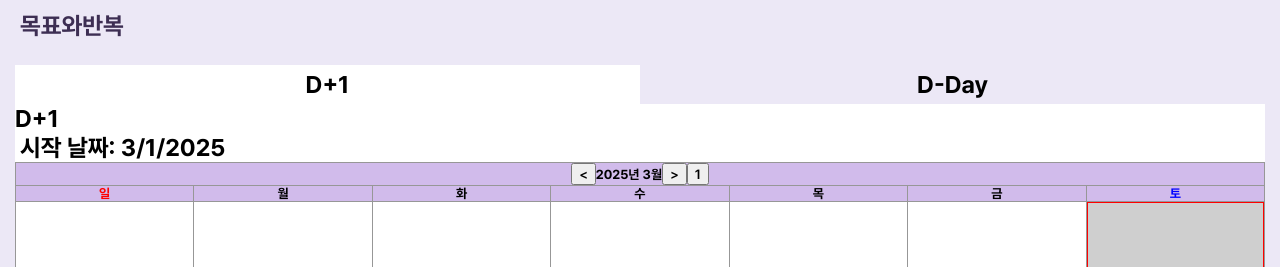
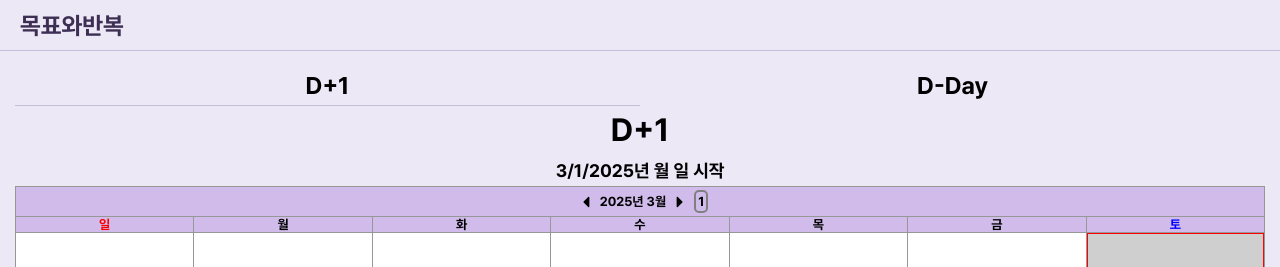
Before and after one commit to Leafurya/Goal-Routine, a React (Create React App) app: page /Create in a window 1280 px wide. Shown: the top 267 px of the page. Built offline with nearby package versions, Linux system fonts and the light colour scheme; no server answers; a web font is replaced by a local one.

Commit message:
update
헤더 디자인 변경
캘린더 디자인 수정
프로젝트 삭제 버튼 디자인 수정
프로젝트 생성 디자인 수정

```diff
--- a/src/App.css
+++ b/src/App.css
@@ -1,11 +1,13 @@
 @import url(//fonts.googleapis.com/earlyaccess/jejugothic.css);
 @import "./style/var.css";
+html{
+	height: 100%;
+}
 body{
-	position: absolute;
-	height: 100%;
-	width: 100%;
+
+
 	font-size: x-large;
-	/* overflow:hidden; */
+	overflow:hidden;
 	/* font-family: 'Jeju Gothic', sans-serif; */
 	font-family: "Pretendard";
 	font-weight: 700;
@@ -15,22 +17,30 @@ body{
 	-moz-user-select: -moz-none !important;
 	-ms-user-select: none !important;
 	user-select: none !important;
-	overflow-y: scroll;
+	/* overflow-y: scroll; */
+
+	position: relative;
+	height: 100%;
+	width: 100%;
 }
 li{
 	list-style: none;
 }
 .App{
+	position: absolute;
 	display: flex;
-	position: absolute;
-	/* overflow:hidden; */
-	height: 100vh;
+	flex-direction: column;
+	height: 100%;
 	width: 100%;
+
+	/* position: absolute; */
+	overflow: hidden;
+
 	background-color: var(--bg-color);
 	/* background-color: #E3E9FF; */
 	/* background-color: #fff; */
-	flex-direction: column;
-	overflow-y: scroll;
+
+	/* overflow-y: scroll; */
 	/* background-color: #7965bd; */
 }
 textarea,input{
@@ -46,10 +56,11 @@ textarea,input{
 	display: flex;
 	align-items: center;
 	flex-wrap: wrap;
+	height:50px;
 
-	height: 50px;
+	/* height: 50px; */
 
-
+	border-bottom: 1px solid var(--header-border-color);
 	/* box-shadow: 0 2px 4px var(--header-bg-color); */
 }
 .app_header .title{
--- a/src/App.js
+++ b/src/App.js
@@ -40,10 +40,7 @@ function App() {
 	return (
 
 		<div className="App">
-			<Headroom>
-				<Header></Header>
-				{/* <header className="my-header">스크롤하면 숨겨짐</header> */}
-			</Headroom>
+			<Header></Header>
 			<BrowserRouter>
 				<Routes>
 					<Route path="/" element={<Lobby/>}></Route>
--- a/src/component/Create.js
+++ b/src/component/Create.js
@@ -11,6 +11,7 @@ import Calendar from './global/Calendar.js';
 import TaskCard from './global/TaskCard.js';
 
 import ProjectModule from '../modules/Project/Interface.js';
+import { FaArrowRight } from "react-icons/fa";
 
 function CreateV3({}){
 	//프로젝트 생성 컴포넌트트
@@ -88,19 +89,25 @@ function CreateV3({}){
 							D-Day
 						</label>
 					</div>
-					<div style={{backgroundColor:"white"}}>
+					<div>
 						{
 							type==="+"?(
 								<>
-									<div>
+									<div className="create_d_type">
+										<label>
 											D+{ProjectModule.GetDaysBetween(start,today)+1}
-									</div>
-									<div>
-										<input name={"start"} style={{display:"none"}} id="start_date" type="text" defaultValue={start}></input>
-										<label htmlFor='start_date'>
-											시작 날짜: {start}
 										</label>
 									</div>
+									<div className="create_date">
+										<div>
+											<input name={"start"} style={{display:"none"}} id="start_date" type="text" defaultValue={start} onClick={()=>{
+											}}></input>
+											<label htmlFor='start_date'>
+													{start.split(".")[0]}년 {start.split(".")[1]}월 {start.split(".")[2]}일 시작
+											</label>
+										</div>
+									</div>
+
 									<div className='day_pick'>
 										<div>
 											<Calendar start={new Date(start)} onChange={(date)=>{
@@ -119,7 +126,7 @@ function CreateV3({}){
 								</>
 							):(
 								<>
-									<div>
+									<div className="create_d_type">
 										<label htmlFor='prj_day'>
 											D-<span >{ProjectModule.GetDaysBetween(start,end??start)}</span>
 										</label>
@@ -148,19 +155,36 @@ function CreateV3({}){
 											refresh([]);
 										}}></input>
 									</div>
+									<div className="create_date">
 										<div>
 											<input name={"start"} style={{display:"none"}} id="start_date" type="text" defaultValue={start} onClick={()=>{
 											}}></input>
-										<label  htmlFor='start_date'>
-											시작 날짜: {start}
+											<label htmlFor='start_date'>
+												<div>
+													{start.split(".")[0]}년
+												</div>
+												<div>
+													{start.split(".")[1]}월 {start.split(".")[2]}일
+												</div>
 											</label>
 										</div>
+										<FaArrowRight></FaArrowRight>
 										<div>
 											<input name={"end"} style={{display:"none"}} id="end_date" type="text" defaultValue={end??start} onClick={()=>{
 											}}></input>
-										<label  htmlFor='end_date'>
-											종료 날짜: {end??""}
+											<label htmlFor='end_date'>
+												{end?(
+												<>
+													<div>
+														{end.split(".")[0]}년
+													</div>
+													<div>
+														{end.split(".")[1]}월 {end.split(".")[2]}일
+													</div>
+												</>
+												):""}
 											</label>
+										</div>
 									</div>
 									<div className='day_pick'>
 										<div>
@@ -320,6 +344,22 @@ export function Modify(){
 		<div className="borad">
 			<form className='main_platform'>
 				<div className='type_pick'>
+					{
+						type==="todo"?(""):(
+						<>
+							{/* <input type="button" value="그룹 추가" onClick={()=>{
+								let temp=taskGroupCount+1;
+								setTaskGroupConut(temp);
+							}}></input> */}
+							<label className="delete_project">
+								<input style={{display:"none"}} type="button" value="삭제" onClick={()=>{
+									ProjectModule.RemoveProject(id);
+									navigate(-1);
+								}}></input>
+								<span>프로젝트 삭제</span>
+							</label>
+						</>)
+					}
 					<div className="title">
 						<TextInput disabled={disabled} name={"title"} placeholder={'제목'} className={"input"} data={"task_input"} value={title} id="input_for_title" onChange={(event)=>{
 							title=event.target.value
@@ -345,19 +385,7 @@ export function Modify(){
 							}
 						</ul>
 						<div>
-							{
-								type==="todo"?(""):(
-								<>
-									{/* <input type="button" value="그룹 추가" onClick={()=>{
-										let temp=taskGroupCount+1;
-										setTaskGroupConut(temp);
-									}}></input> */}
-									<input type="button" value="삭제" onClick={()=>{
-										ProjectModule.RemoveProject(id);
-										navigate(-1);
-									}}></input>
-								</>)
-							}
+
 
 						</div>
 					</div>
--- a/src/component/global/Calendar.js
+++ b/src/component/global/Calendar.js
@@ -1,5 +1,6 @@
 import React, { useState } from "react";
 import "../../style/CalendarStyle.css"
+import { FaCaretLeft,FaCaretRight } from "react-icons/fa";
 
 /**
  *
@@ -71,19 +72,32 @@ export default ({select,fontSize,textAlign,children,onChange,start,end,min})=>{
 		<table style={{fontSize:"small"}} id="calendar">
 			<thead>
 				<tr>
-					<td className="month" colSpan={7}>
-						<input type="button" value="<" onClick={()=>{
+					<td colSpan={7}>
+						<div className="month">
+							<label className="move_month">
+								<input style={{display:"none"}} type="button" onClick={()=>{
 									date.setMonth(date.getMonth()-1)
 									setDate(new Date(date))
 								}}></input>
+								<FaCaretLeft></FaCaretLeft>
+							</label>
+							<div>
 								{`${year}년 ${month+1}월`}
-						<input type="button" value=">" onClick={()=>{
+							</div>
+							<label className="move_month">
+								<input style={{display:"none"}} type="button" onClick={()=>{
 									date.setMonth(date.getMonth()+1)
 									setDate(new Date(date))
 								}}></input>
+								<FaCaretRight></FaCaretRight>
+							</label>
+							<label className="goto_today">
 								<input type="button" value={today.getDate()} onClick={()=>{
 									setDate(new Date(today))
 								}}></input>
+								{today.getDate()}
+							</label>
+						</div>
 					</td>
 				</tr>
 				<tr>
--- a/src/component/global/TaskCard.js
+++ b/src/component/global/TaskCard.js
@@ -75,7 +75,7 @@ export default ({title,groupId,tasks,name,className,deleteHandler})=>{
 				</div>
 			</div>
 			{
-				groupId>2?(
+				groupId>1?(
 				<label style={{
 					position:"absolute",
 					display:("inline-block"),
@@ -91,7 +91,10 @@ export default ({title,groupId,tasks,name,className,deleteHandler})=>{
 					display:"none"
 				}} onClick={()=>{
 					deleteHandler(groupId)
-					setTaskList([...tasks[groupId]])
+					console.log("groupId",tasks[groupId])
+					if(tasks[groupId]!==undefined){
+						setTaskList([...tasks[groupId]])
+					}
 					// console.log("tasks[groupId]",tasks[groupId])
 					// ProjectModule.ToFront(id);
 					// ProjectModule.SavePorjects();
--- a/src/style/BaseStyle.css
+++ b/src/style/BaseStyle.css
@@ -4,6 +4,7 @@
 	flex:1;
 	/* overflow: auto; */
 	flex-direction: column;
+	overflow-y: scroll;
 	width: 100%;
 }
 .borad .main_platform{
--- a/src/style/CalendarStyle.css
+++ b/src/style/CalendarStyle.css
@@ -1,3 +1,5 @@
+@import "./var.css";
+
 #calendar .week_cell{
 	text-align: center;
 	background-color: #d1bbeb;
@@ -7,6 +9,28 @@
 	text-align: center;
 	background-color: #d1bbeb;
 	color:black;
+	display: flex;
+	width: 100%;
+	justify-content: center;
+    align-items: center;
+	padding:3px 0;
+}
+#calendar .month .move_month{
+	display: flex;
+	font-size: large;
+	padding: 0 5px;
+}
+#calendar .month .goto_today{
+	border: 2px solid gray;
+	border-radius: 5px;
+	padding:2px;
+}
+#calendar .month .goto_today>input{
+	display: none;
+}
+#calendar .month label{
+	flex:0;
+	padding:0;
 }
 #calendar .sunday{
 	color: red;
--- a/src/style/CreateStyle.css
+++ b/src/style/CreateStyle.css
@@ -15,7 +15,8 @@
 	width:100%;
 }
 .type_pick .checked{
-	background-color: white;
+	/* background-color: white; */
+	border-bottom: 1px solid var(--header-border-color);
 	text-decoration: none;
 }
 .type_pick label{
@@ -84,3 +85,41 @@
 	display: inline-block;
 	width:100%;
 }
+
+.create_date{
+	display: flex;
+	flex-direction: row;
+	justify-content: space-evenly;
+	align-items: center;
+
+}
+.create_date label{
+	font-size: large;
+	/* height:50px; */
+	display: inline-block;
+}
+.create_d_type{
+	display: flex;
+	justify-content: center;
+	font-size: xx-large;
+}
+/* .create_d_type label{
+	font-size: xx-large;
+} */
+.delete_project{
+	padding:0 !important;
+	flex: 0 !important;
+	display: block;
+	position: relative;
+	text-align: right !important;
+	margin-bottom: 10px;
+}
+.delete_project span{
+	font-size: medium;
+	background-color: var(--button-bg-color);
+	color: var(--button-text-color);
+	border-radius: 10px;
+	font-weight: 500;
+	padding: 5px 13px !important;
+	display: inline;
+}
--- a/src/style/Lobby.css
+++ b/src/style/Lobby.css
@@ -6,17 +6,18 @@
 .project_list_ul{
 	margin: 0px;
 	/* padding:0; */
+	/* height:100%; */
 	padding: 10px 10px 60px 10px;
 
 	width: 100%;
 	box-sizing: border-box;
 
 	display: flex;
+	flex-wrap:nowrap;
 	flex-direction: column;
-	flex: 17;
-	flex-wrap:nowrap;
+	/* flex: auto; */
 
-	/* overflow-y: scroll; */
+	overflow-y: scroll;
 	overflow-x: hidden;
 
 }
--- a/src/style/var.css
+++ b/src/style/var.css
@@ -16,4 +16,5 @@
   --card-shadow: 0 6px 16px rgba(90, 50, 150, 0.15);
   --header-text-color:#3D2E53;
   --header-bg-color: #DDD6F3;
+  --header-border-color:#c6bddb;
 }
```
Lines whose indentation alone changed are shown as unchanged.
